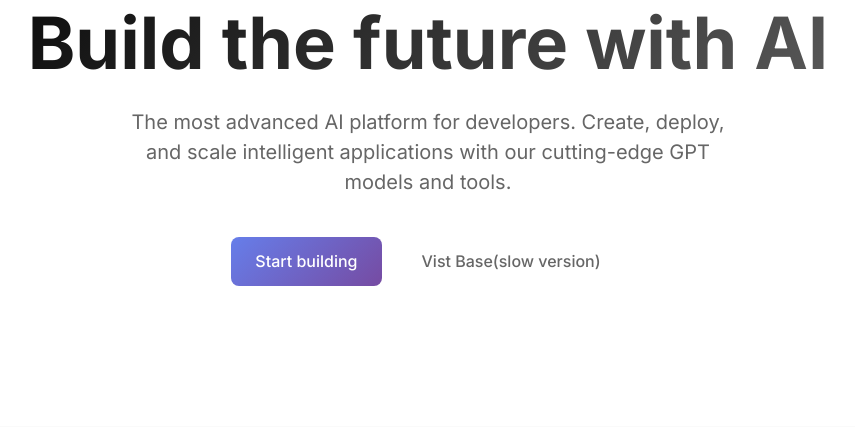
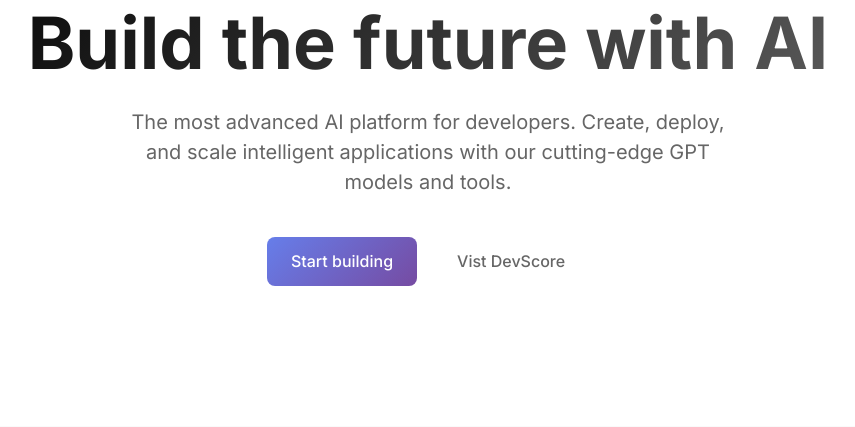
Before and after one commit to charan2717/New-Labs, a Flask app: page / in a window 1280 px wide. Shown: the part 175-602 px from the top of the page, without its empty margins (212-1067 px from the left). Run offline with Flask 3, Linux system fonts and the light colour scheme.

Commit message:
Update index.html

```diff
--- a/templates/index.html
+++ b/templates/index.html
@@ -386,7 +386,7 @@
         </p>
         <div class="hero-buttons">
             <a href="/register" class="btn btn-large btn-gradient">Start building</a>
-            <a href="https://ai-0jiu.onrender.com/" target="_blank" class="btn btn-large btn-secondary">Vist Base(slow version)</a>
+            <a href="https://devscore-2otl.onrender.com" target="_blank" class="btn btn-large btn-secondary">Vist DevScore</a>
 
         </div>
     </section>
```
